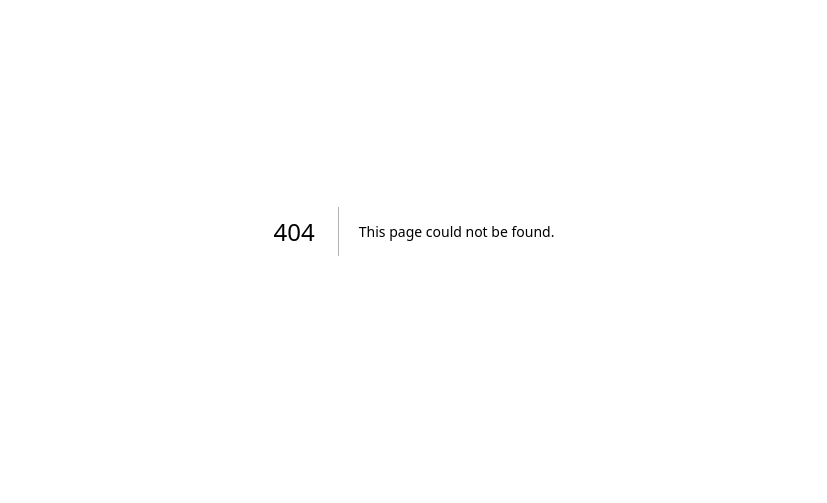
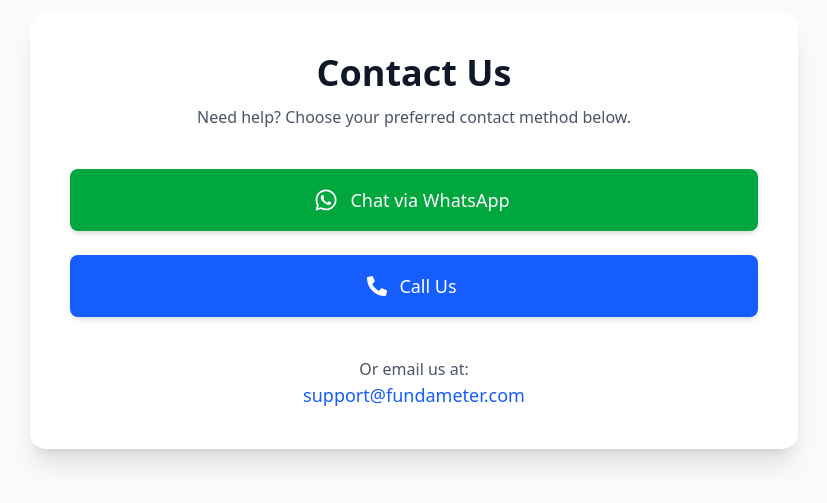
Before and after one commit to tabrez-nitr/MediKart, a Next.js app in the folder frontend/: page /contactUs in a window 1280 px wide. Before the commit this address had no page. Shown: the part 169-672 px from the top of the page, without its empty margins (226-1053 px from the left). Built offline with nearby package versions, Linux system fonts and the light colour scheme.

Commit message:
style : animation additon for better ux

```diff
--- a/frontend/package.json
+++ b/frontend/package.json
@@ -14,6 +14,7 @@
     "next": "15.5.4",
     "react": "19.1.0",
     "react-dom": "19.1.0",
+    "react-icons": "^5.5.0",
     "remixicon": "^4.6.0",
     "uuid": "^13.0.0",
     "uuidv4": "^6.2.13"
--- a/frontend/src/app/admin/dashboard/page.jsx
+++ b/frontend/src/app/admin/dashboard/page.jsx
@@ -16,19 +16,12 @@
     // --- Authentication Check ---
     useEffect(() => {
         // Replace this with your actual admin authentication check
-        const checkAuth = () => {
-             // Example: Check local storage or a context
-             const authenticated = localStorage.getItem('isAdminAuthenticated') === 'true';
-             if (!authenticated) {
-                 setIsAdmin(false); // Update Zustand store if using
-                 // Optionally redirect using next/navigation if needed here
-                 // router.push('/admin/login');
-             } else {
-                 setIsAdmin(true);
-             }
-        };
-        checkAuth();
-    }, [setIsAdmin]);
+        const isAdmin = localStorage.getItem('isAdmin') === 'true';
+        if(isAdmin){
+            setIsAdmin(true);
+        }
+        console.log(isAdmin);
+    }, []);
 
 
     // --- Data Fetching ---
@@ -134,7 +127,7 @@
     // --- Main Dashboard UI ---
     return (
         <div className="p-4 md:p-8 bg-gradient-to-br from-blue-50 via-white to-blue-100 min-h-screen">
-            <h1 className="text-3xl font-bold text-gray-800 mb-8 text-center">Admin Dashboard - Customer Orders</h1>
+            <h1 className="text-3xl font-bold text-gray-800 mb-8 text-center">Admin Dashboard</h1>
 
             {usersData.length === 0 ? (
                 <p className="text-center text-gray-500">No users or orders found.</p>
--- a/frontend/src/app/admin/page.jsx
+++ b/frontend/src/app/admin/page.jsx
@@ -25,6 +25,7 @@
             localStorage.setItem('isAdminAuthenticated', 'true');
             // Redirect to the admin dashboard
             setIsAdmin(true);
+            localStorage.setItem('isAdmin' , true);
             router.push('/admin/dashboard');
         } else {
             setError("Invalid username or password."); // Set a user-friendly error message
--- a/frontend/src/app/checkout/page.jsx
+++ b/frontend/src/app/checkout/page.jsx
@@ -4,8 +4,8 @@
 
 import useCartStore from '@/stores/useCart';
 import useOrdersStore from '@/stores/useOrders';
-import {useUserStore} from '@/userStore';
-import { useRouter } from 'next/navigation'
+import { useUserStore } from '@/userStore';
+import { useRouter } from 'next/navigation';
 
 // --- MOCK STORES for Demonstration ---
 const useUser = () => ({
@@ -64,35 +64,47 @@
 // --- Main Checkout Page Component ---
 export default function CheckoutPage() {
 
-
-
-
     //store data
     const { address } = useAddressStore();
-    const { cart  , clearCart} = useCartStore();
+    const { cart, clearCart } = useCartStore();
     const { addOrder } = useOrdersStore();
     const { uid } = useUserStore();
-    const router =  useRouter();
+    const router = useRouter();
 
     const [selectedPayment, setSelectedPayment] = useState('upi'); // 'upi' or 'cod'
 
+    // --- NEW STATE for confirmation animation ---
+    const [isLoading, setIsLoading] = useState(false);
+    const [isConfirmed, setIsConfirmed] = useState(false);
+    // ------------------------------------------
+
     const deliveryEstimate = getDeliveryEstimate();
 
-    const placeOrder = ()=>{
-      //  addOrder( data  , uid )
-      const data =
+    // --- MODIFIED function to handle animation ---
+    const placeOrder = () => {
+        setIsLoading(true); // Disable button
+
+        // Original logic
+        const data =
         {
-          address : address,
-          payment : 'COD',
-          status : 'pending',
-          items : cart,
-          total : total,
+            address: address,
+            payment: 'COD',
+            status: 'pending',
+            items: cart,
+            total: total,
         }
-        addOrder(data , uid)
+        addOrder(data, uid)
         clearCart(uid)
 
-        router.push('/package')
+        setIsLoading(false);
+        setIsConfirmed(true); // Show confirmation animation
+
+        // Wait for 2.5 seconds before redirecting
+        setTimeout(() => {
+            router.push('/orders');
+        }, 2500); // 2.5 seconds
     }
+    // ------------------------------------------
 
     const paymentOptions = [
         { id: 'upi', title: 'UPI' },
@@ -108,6 +120,48 @@
 
     return (
         <div className="bg-gray-50 min-h-screen font-sans">
+
+            {/* --- MODIFIED: Order Confirmation Overlay for Flipkart-style --- */}
+            {isConfirmed && (
+  <div className="fixed inset-0 bg-white bg-opacity-70 flex flex-col items-center justify-center z-50">
+    <div className="bg-white p-10 rounded-3xl shadow-2xl flex flex-col items-center relative overflow-hidden transform animate-fadeInScale">
+
+      {/* Animated glowing ring behind checkmark */}
+      <div className="absolute w-48 h-48 rounded-full bg-green-200 opacity-20 blur-3xl animate-pulse"></div>
+
+      {/* Checkmark circle with smooth draw animation */}
+      <div className="relative flex items-center justify-center w-28 h-28 rounded-full bg-green-100 shadow-inner animate-bounceIn">
+        <svg
+          className="w-20 h-20 text-green-600 animate-draw"
+          xmlns="http://www.w3.org/2000/svg"
+          fill="none"
+          viewBox="0 0 24 24"
+          strokeWidth={2}
+          stroke="currentColor"
+        >
+          <path
+            strokeLinecap="round"
+            strokeLinejoin="round"
+            d="M4.5 12.75l6 6 9-13.5"
+          />
+        </svg>
+      </div>
+
+      {/* Success Text */}
+      <h2 className="text-3xl font-bold text-gray-800 mt-6 animate-fadeUp delay-100">
+        Order Placed Successfully!
+      </h2>
+      <p className="text-lg text-gray-600 mt-3 animate-fadeUp delay-200">
+        Thank you for your purchase.
+      </p>
+      <p className="text-md text-gray-500 mt-2 animate-fadeUp delay-300">
+        Redirecting to your orders...
+      </p>
+    </div>
+  </div>
+)}
+            {/* --- END: Order Confirmation Overlay --- */}
+
             <div className="container mx-auto px-4 py-8 lg:py-12">
                 <h1 className="text-3xl lg:text-4xl font-bold text-gray-800 mb-8 text-center">Checkout</h1>
 
@@ -188,11 +242,22 @@
                                     <span>₹{total.toFixed(2)}</span>
                                 </div>
                             </div>
+
+                            {/* --- MODIFIED Button with disabled state and new text --- */}
                             <button
-                               onClick={placeOrder}
-                               className="w-full mt-6 bg-indigo-600 text-white font-bold py-3 rounded-lg hover:bg-indigo-700 transition-all duration-200 shadow-lg hover:shadow-xl transform hover:-translate-y-0.5">
-                                {selectedPayment === 'cod' ? 'Confirm Order' : 'Proceed to Payment'}
+                                onClick={placeOrder}
+                                disabled={isLoading || isConfirmed}
+                                className="w-full mt-6 bg-indigo-600 text-white font-bold py-3 rounded-lg hover:bg-indigo-700 transition-all duration-200 shadow-lg hover:shadow-xl transform hover:-translate-y-0.5 disabled:bg-indigo-400 disabled:cursor-not-allowed"
+                            >
+                                {isLoading
+                                    ? 'Placing Order...'
+                                    : isConfirmed
+                                        ? 'Success!'
+                                        : (selectedPayment === 'cod' ? 'Confirm Order' : 'Proceed to Payment')
+                                }
                             </button>
+                            {/* -------------------------------------------------------- */}
+
                         </div>
                     </div>
                 </div>
--- /dev/null
+++ b/frontend/src/app/contactUs/page.jsx
@@ -0,0 +1,66 @@
+'use client'; // This component uses event handlers (links), so it's a Client Component
+
+import React from 'react';
+// Import icons (example using react-icons, install if needed: npm install react-icons)
+import { FaWhatsapp, FaPhoneAlt, FaEnvelope } from 'react-icons/fa';
+
+function ContactUs() {
+  // --- REPLACE WITH YOUR ACTUAL CONTACT DETAILS ---
+  const phoneNumber = '+919546941801'; // Example Indian number
+  const whatsappNumber = '919546941801'; // WhatsApp uses number without '+' but with country code
+  const emailAddress = 'support@fundameter.com';
+  // --- END OF CONTACT DETAILS ---
+
+  const whatsappLink = `https://wa.me/${whatsappNumber}?text=Hello%20Medikart,%20I%20have%20a%20question.`; // Pre-filled message
+  const phoneLink = `tel:${phoneNumber}`;
+
+  return (
+    // Outer container: Ensures full height, centers content vertically and horizontally
+    <div className="min-h-screen bg-gray-50 flex items-center justify-center py-12 px-4 sm:px-6 lg:px-8">
+      {/* Contact Card: Made wider using max-w-3xl, retains vertical centering */}
+      <div className="max-w-3xl w-full space-y-10 p-10 bg-white rounded-2xl shadow-xl">
+        <div>
+          <h2 className="text-center text-4xl font-extrabold text-gray-900">
+            Contact Us
+          </h2>
+          <p className="mt-3 text-center text-md text-gray-600">
+            Need help? Choose your preferred contact method below.
+          </p>
+        </div>
+
+        {/* Contact Actions: Increased spacing between buttons */}
+        <div className="space-y-6">
+          {/* WhatsApp Button */}
+          <a
+            href={"https://wa.me/919546941801"}
+            target="_blank"
+            rel="noopener noreferrer"
+            className="w-full flex items-center justify-center px-8 py-4 border border-transparent text-lg font-medium rounded-lg text-white bg-green-600 hover:bg-green-700 transition duration-150 ease-in-out shadow-md hover:shadow-lg transform hover:-translate-y-1"
+          >
+            <FaWhatsapp className="mr-3 -ml-1 h-6 w-6" aria-hidden="true" />
+            Chat via WhatsApp
+          </a>
+
+          {/* Phone Call Button */}
+          <a
+            href={"tel:919546941801"}
+            className="w-full flex items-center justify-center px-8 py-4 border border-transparent text-lg font-medium rounded-lg text-white bg-blue-600 hover:bg-blue-700 transition duration-150 ease-in-out shadow-md hover:shadow-lg transform hover:-translate-y-1"
+          >
+            <FaPhoneAlt className="mr-3 -ml-1 h-5 w-5" aria-hidden="true" />
+            Call Us
+          </a>
+
+          {/* Email Link */}
+          <div className="text-center pt-4">
+             <p className="text-md text-gray-600">Or email us at:</p>
+             <a href={`mailto:${emailAddress}`} className="font-medium text-blue-600 hover:text-blue-500 text-lg">
+               {emailAddress}
+             </a>
+          </div>
+        </div>
+      </div>
+    </div>
+  );
+}
+
+export default ContactUs;
--- a/frontend/src/app/globals.css
+++ b/frontend/src/app/globals.css
@@ -28,7 +28,7 @@
     left: 0;
     width: 100%;
     height: 100%;
-    background-color: rgba(0, 0, 0, 0.4);
+    background-color: rgb(255, 255, 255);
     opacity: 0;
     pointer-events: none;
     transition: opacity 0.3s ease-in-out;
@@ -58,3 +58,45 @@
     cursor: pointer;
     color: #555;
 }
+ @keyframes fadeInScale {
+    0% { opacity: 0; transform: scale(0.9); }
+    100% { opacity: 1; transform: scale(1); }
+  }
+  @keyframes bounceIn {
+    0% { transform: scale(0.5); opacity: 0; }
+    60% { transform: scale(1.1); opacity: 1; }
+    100% { transform: scale(1); }
+  }
+  @keyframes draw {
+    0% {
+      stroke-dasharray: 0 100;
+      opacity: 0;
+    }
+    50% {
+      opacity: 1;
+    }
+    100% {
+      stroke-dasharray: 100 0;
+    }
+  }
+  @keyframes fadeUp {
+    from { opacity: 0; transform: translateY(10px); }
+    to { opacity: 1; transform: translateY(0); }
+  }
+
+  .animate-fadeInScale {
+    animation: fadeInScale 0.6s ease-out;
+  }
+  .animate-bounceIn {
+    animation: bounceIn 0.7s ease-out;
+  }
+  .animate-draw {
+    stroke-dasharray: 100 0;
+    animation: draw 1.2s ease-in-out forwards;
+  }
+  .animate-fadeUp {
+    animation: fadeUp 0.6s ease-out forwards;
+  }
+  .delay-100 { animation-delay: 0.1s; }
+  .delay-200 { animation-delay: 0.2s; }
+  .delay-300 { animation-delay: 0.3s; }
--- a/frontend/src/app/orders/page.jsx
+++ b/frontend/src/app/orders/page.jsx
@@ -38,19 +38,23 @@
 
 // A reusable badge component for the order status
 const StatusBadge = ({ status }) => {
-  const baseClasses = 'px-3 py-1 text-xs font-medium rounded-full capitalize';
+  // Base styling for all badges
+  const baseClasses = 'px-3 py-1 text-xs font-medium rounded-full capitalize inline-block';
+
+  // Define Tailwind classes for each status
   const statusClasses = {
-    pending: 'bg-yellow-100 text-yellow-800',
-    delivered: 'bg-green-100 text-green-800',
-    cancelled: 'bg-red-100 text-red-800',
+    pending: 'bg-yellow-100 text-yellow-800', // Yellow for pending
+    processing: 'bg-blue-100 text-blue-800',   // Blue for processing
+    delivered: 'bg-green-100 text-green-800',  // Green for delivered
+    cancelled: 'bg-red-100 text-red-800',    // Red for cancelled
   };
+
+  // Determine the classes based on the status prop, with a fallback to gray
+  const specificClasses = statusClasses[status?.toLowerCase()] || 'bg-gray-100 text-gray-800';
+
   return (
-    <span
-      className={`${baseClasses} ${
-        statusClasses[status] || 'bg-gray-100 text-gray-800'
-      }`}
-    >
-      {status}
+    <span className={`${baseClasses} ${specificClasses}`}>
+      {status || 'Unknown'} {/* Display status text, or 'Unknown' if undefined */}
     </span>
   );
 };
--- a/frontend/src/components/PackageButton.jsx
+++ b/frontend/src/components/PackageButton.jsx
@@ -1,51 +1,83 @@
 'use client'
-import React from 'react'
+import React, { useState, useEffect } from 'react' // Import useState
 import  useCartStore  from '@/stores/useCart'
-import {useUserStore} from '@/userStore'
+import {useUserStore} from '@/userStore' // Corrected import path assumption
 import { useRouter } from 'next/navigation'
-import { useEffect } from 'react';
 
+// Assuming Remix Icons are set up, otherwise import an icon component
+// import { RiShoppingCart2Fill } from 'react-icons/ri';
 
-
-
-
-function packageButton() {
+function PackageButton() { // Renamed component to follow React conventions (PascalCase)
 
     const router = useRouter();
-    const {cart , setCart , addToCart} = useCartStore();
-    const { email  , uid } = useUserStore();
-    const packageItem = [
-      {
+    const { addToCart } = useCartStore(); // Only get the action we need
+    const email = useUserStore((state) => state.email); // Use selector for reactive email
+    const uid = useUserStore((state) => state.uid);     // Use selector for reactive uid
+
+    // State to control the notification visibility
+    const [showNotification, setShowNotification] = useState(false);
+
+    const packageItem = [{ // Define the item directly
       id : 20002 ,
       name : "Fundameter Package" ,
       price : 1000 ,
       image : "/fundameterPackage.png",
-      quantity : 1
-    },
-    ]
+      // Quantity is handled inside addToCart store logic now
+    }]
 
-  console.log("your email is "+email)
+    // Redirect if user logs out while on this page (optional but good practice)
     useEffect(() => {
         if (!email) {
-      router.push('/');
+          // You might want to redirect to login or home, depending on your app flow
+          // router.push('/login');
         }
     }, [email, router]);
 
-    const handelAddToCart = () => {
-        console.log("Add to cart clicked")
-        addToCart(packageItem , uid)
+    const handleAddToCart = () => {
+        if (!uid) {
+            console.error("User ID not found. Cannot add to cart.");
+            // Optionally redirect to login or show a message
+            router.push('/login');
+            return;
+        }
+        console.log("Add to cart clicked for user:", uid);
+        addToCart(packageItem[0],uid); // Pass the single product object, not the array
 
+        // Show the notification
+        setShowNotification(true);
+
+        // Hide the notification after 3 seconds
+        setTimeout(() => {
+            setShowNotification(false);
+        }, 3000);
     }
+
     return (
-    <div className='fixed bottom-5 z-10 w-full'>
-        <div className='flex justify-center '>
+        <>
+            {/* --- Notification Banner --- */}
+            <div
+                className={`fixed top-0 rounded-2xl left-0 right-0 z-50 p-4 bg-green-100 border-b border-green-300 text-green-800 text-center shadow-md transition-transform duration-300 ease-in-out ${
+                    showNotification ? 'translate-y-0' : '-translate-y-full'
+                }`} // Slides down or up
+            >
+                Product added to cart!
+            </div>
+
+            {/* --- Sticky Button --- */}
+            {/* Added padding-bottom to body or main layout is recommended to prevent overlap */}
+            <div className='fixed bottom-0 left-0 right-0 z-10 w-full p-4 bg-white shadow-[0_-2px_10px_rgba(0,0,0,0.1)]'> {/* Added padding and shadow */}
+                <div className='flex justify-center'>
                     <button
-             onClick={handelAddToCart}
-             className='w-[96%] text-white bg-[#8C00FF]  px-10 text-[20px] py-3 rounded-[12px]'>
-                <i className="ri-shopping-cart-2-fill t"></i> Add to Cart</button>
+                        onClick={handleAddToCart}
+                        className='w-full max-w-md text-white bg-[#8C00FF] hover:bg-[#7a00e6] px-10 text-[18px] md:text-[20px] py-3 rounded-[12px] flex items-center justify-center gap-2 transition-colors duration-200' // Added hover, responsive text, flex for icon
+                    >
+                        <i className="ri-shopping-cart-2-fill text-xl"></i> {/* Assuming Remix Icons */}
+                        Add to Cart
+                    </button>
                 </div>
             </div>
+        </>
     )
 }
 
-export default packageButton
+export default PackageButton; // Renamed export
--- a/frontend/src/components/Sidebar.jsx
+++ b/frontend/src/components/Sidebar.jsx
@@ -41,7 +41,7 @@
     { href: "/", icon: "ri-home-4-line", label: "Home" },
     { href: "/orders", icon: "ri-shopping-cart-2-line", label: "Orders" }, // Assuming a different route
     { href: "/profile", icon: "ri-user-line", label: "Profile" }, // Assuming a different route
-    { href: "/contact", icon: "ri-phone-line", label: "Contact Us" }, // Assuming a different route
+    { href: "/contactUs", icon: "ri-phone-line", label: "Contact Us" }, // Assuming a different route
   ];
 
   return (
```
Also changed, not shown: 1 other file (tests, documents, lock files or other folders). Lines whose indentation alone changed are shown as unchanged.
